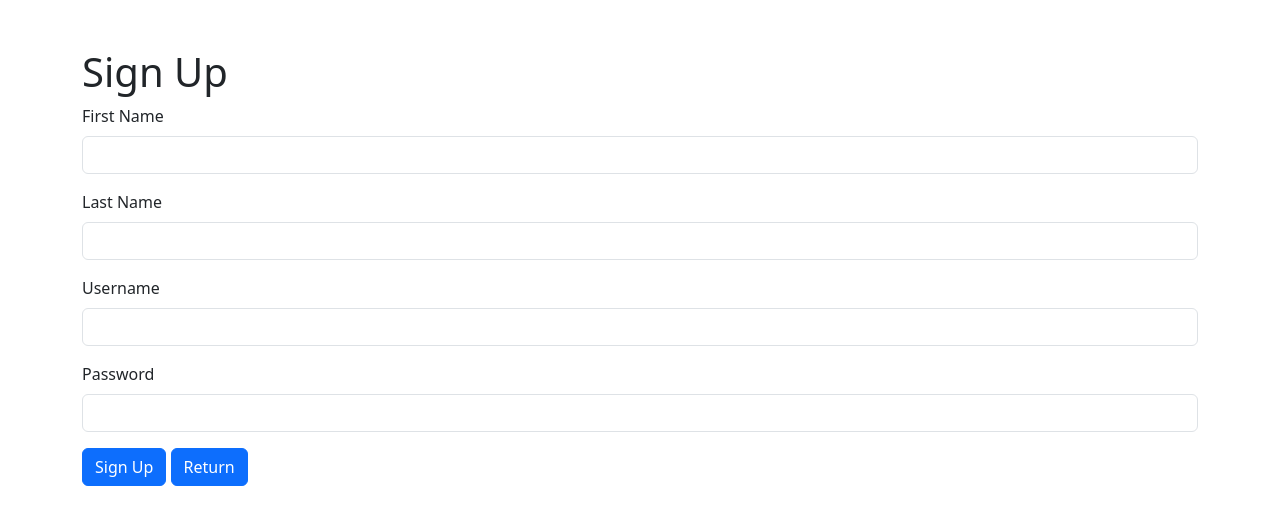
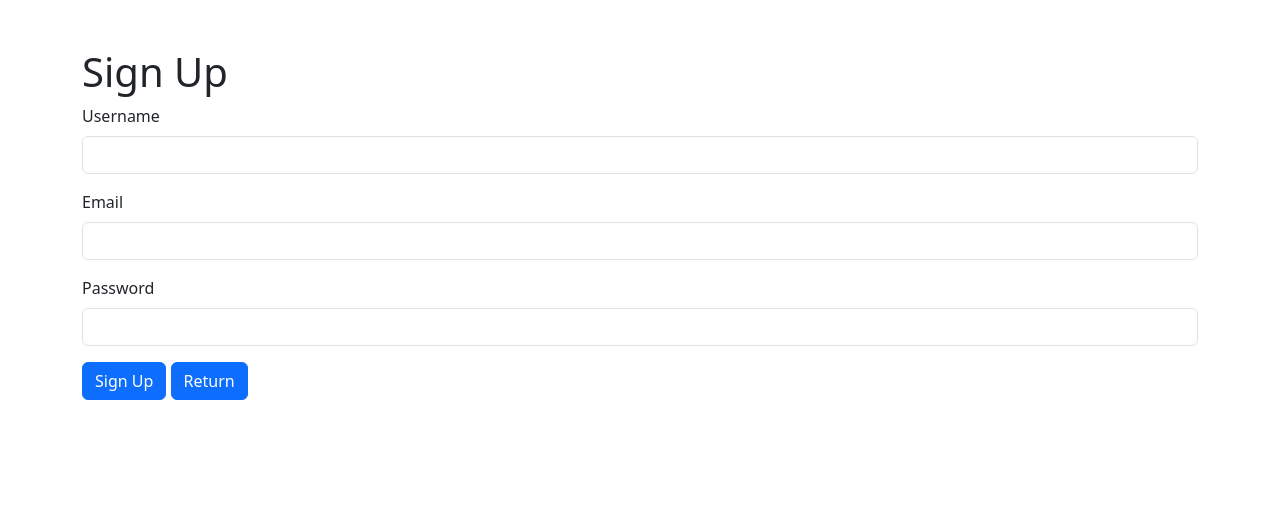
Before and after one commit to MarkMacGowan/premiereCinemaApp, a PHP site: page /signup.php in a window 1280 px wide. Shown: the top 525 px of the page. Run offline with PHP 8.4, Linux system fonts and the light colour scheme.

Commit message:
feat: add functionality to signup page

```diff
--- a/signup.php
+++ b/signup.php
@@ -1,12 +1,28 @@
 <?php
+    if ($_SERVER["REQUEST_METHOD"] === "POST"){
+            $db = new SQLite3('data.sqlite3');
+            $db->exec("PRAGMA foreign_key=ON");
+
+            // get input and assign them to variables
+            $username=$_POST['username'];
+            $email=$_POST['email'];
+            $password=$_POST['password'];
+
+
+            // insert into table
+            $stmt = $db->prepare("INSERT INTO users (username, email, password) VALUES (:username, :email, :password)");
+            $stmt ->bindValue(':username',$username,SQLITE3_TEXT);
+            $stmt ->bindValue(':email',$email,SQLITE3_TEXT);
+            $stmt ->bindValue(':password',$password,SQLITE3_TEXT);
+            $stmt ->execute();
+
+            echo "<p>Signup Sucessful!</p>";
+    }
 
 
 
 
-
-
-
-    ?>
+?>
 <!DOCTYPE html>
 <html>
     <head>
@@ -15,18 +31,14 @@
     </head>
     <body class="container mt-5">
             <h1>Sign Up</h1>
-            <form method="$post" action="$signup.php">
+            <form method="post" action="signup.php">
                     <div class="mb-3">
-                        <label for="firstName" class="form-label">First Name</label>
-                        <input type="text" name="firstName" id="firstName" class="form-control">
+                        <label for="username" class="form-label">Username</label>
+                        <input type="text" name="username" id="username" class="form-control">
                     </div>
                     <div class="mb-3">
-                        <label for="lastName" class="form-label">Last Name</label>
-                        <input type="text" name="lastName" id="lastName" class="form-control">
-                    </div>
-                    <div class="mb-3">
-                        <label for="userName" class="form-label">Username</label>
-                        <input type="text" name="userName" id="userName" class="form-control">
+                        <label for="email" class="form-label">Email</label>
+                        <input type="text" name="email" id="email" class="form-control">
                     </div>
                     <div class="mb-3">
                         <label for="password" class="form-label">Password</label>
```
Also changed, not shown: login.php (+9 -6 lines), data.sqlite3, movieListings.php (indentation only).
